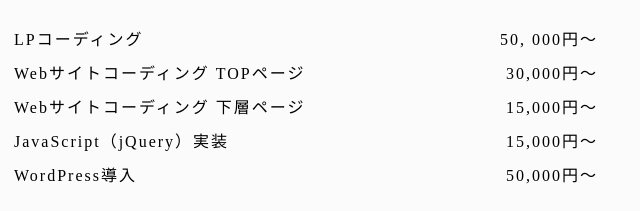
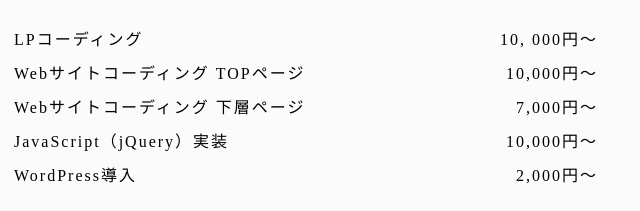
Before and after one commit to shouichi666/my_portfolio, a plain HTML site: page survice.html in a window 1280 px wide. Shown: the part 589-800 px from the top of the page, 546-1186 px from the left. Drawn offline with nearby package versions, Linux system fonts and the light colour scheme; a web font is replaced by a local one.

Commit message:
Update survice.html

```diff
--- a/survice.html
+++ b/survice.html
@@ -90,11 +90,11 @@
               <ul class="menu__list">
                 <li class="menu__list__title"><h2>コーディング</h2>
                   <ul class="menu__item">
-                    <li class="menu__item__title">LPコーディング<span class="menu__item__price">50, 000円～</span></li>
-                    <li class="menu__item__title">Webサイトコーディング TOPページ<span class="menu__item__price">30,000円～</span></li>
-                    <li class="menu__item__title">Webサイトコーディング 下層ページ<span class="menu__item__price">15,000円～</span></li>
-                    <li class="menu__item__title">JavaScript（jQuery）実装<span class="menu__item__price">15,000円～</span></li>
-                    <li class="menu__item__title">WordPress導入<span class="menu__item__price">50,000円～</span></li>
+                    <li class="menu__item__title">LPコーディング<span class="menu__item__price">10, 000円～</span></li>
+                    <li class="menu__item__title">Webサイトコーディング TOPページ<span class="menu__item__price">10,000円～</span></li>
+                    <li class="menu__item__title">Webサイトコーディング 下層ページ<span class="menu__item__price">7,000円～</span></li>
+                    <li class="menu__item__title">JavaScript（jQuery）実装<span class="menu__item__price">10,000円～</span></li>
+                    <li class="menu__item__title">WordPress導入<span class="menu__item__price">2,000円～</span></li>
                   </ul>
                 </li>
 
```
